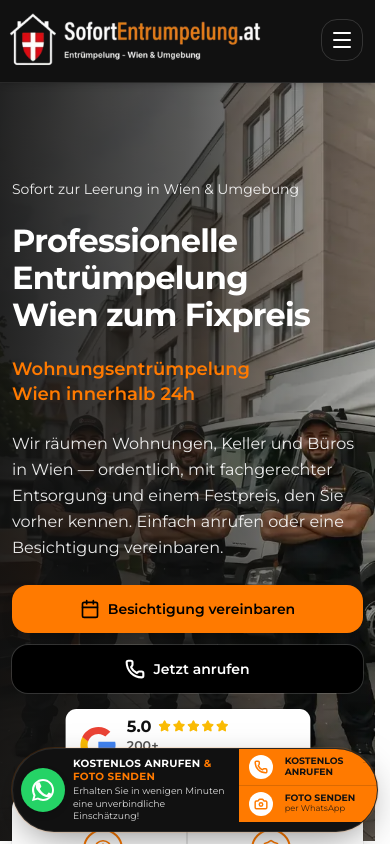
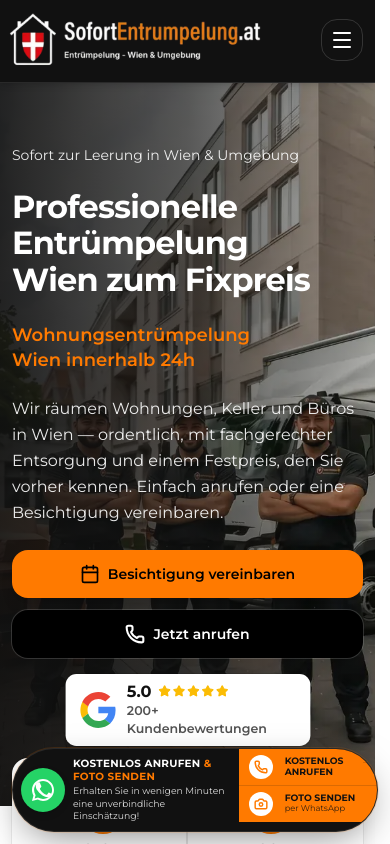
Before and after one commit to Ismailjobs/sofortentr-mpelung, a Next.js app: page / in a window 390 px wide. Shown: the top 844 px of the page. Built offline with nearby package versions, Linux system fonts and the light colour scheme; no server answers.

Commit message:
Düzeltme

```diff
--- a/src/components/Hero.tsx
+++ b/src/components/Hero.tsx
@@ -41,7 +41,11 @@ export default function Hero({ district = null }: HeroProps) {
     <section className="relative isolate min-h-[min(72svh,40rem)] overflow-hidden">
       <HeroBackdrop priority />
 
-      <div className="relative mx-auto max-w-[min(100%,88rem)] px-3 pb-8 pt-24 sm:px-5 sm:pb-9 sm:pt-14 lg:px-6 lg:pb-10 lg:pt-16">
+      <div
+        className={`relative mx-auto max-w-[min(100%,88rem)] px-3 pb-8 sm:px-5 sm:pb-9 sm:pt-14 lg:px-6 lg:pb-10 lg:pt-16 ${
+          isHome ? "pt-[3.85rem]" : "pt-24"
+        }`}
+      >
         <div className="max-w-2xl space-y-6 text-white">
           <p
             className={
```
